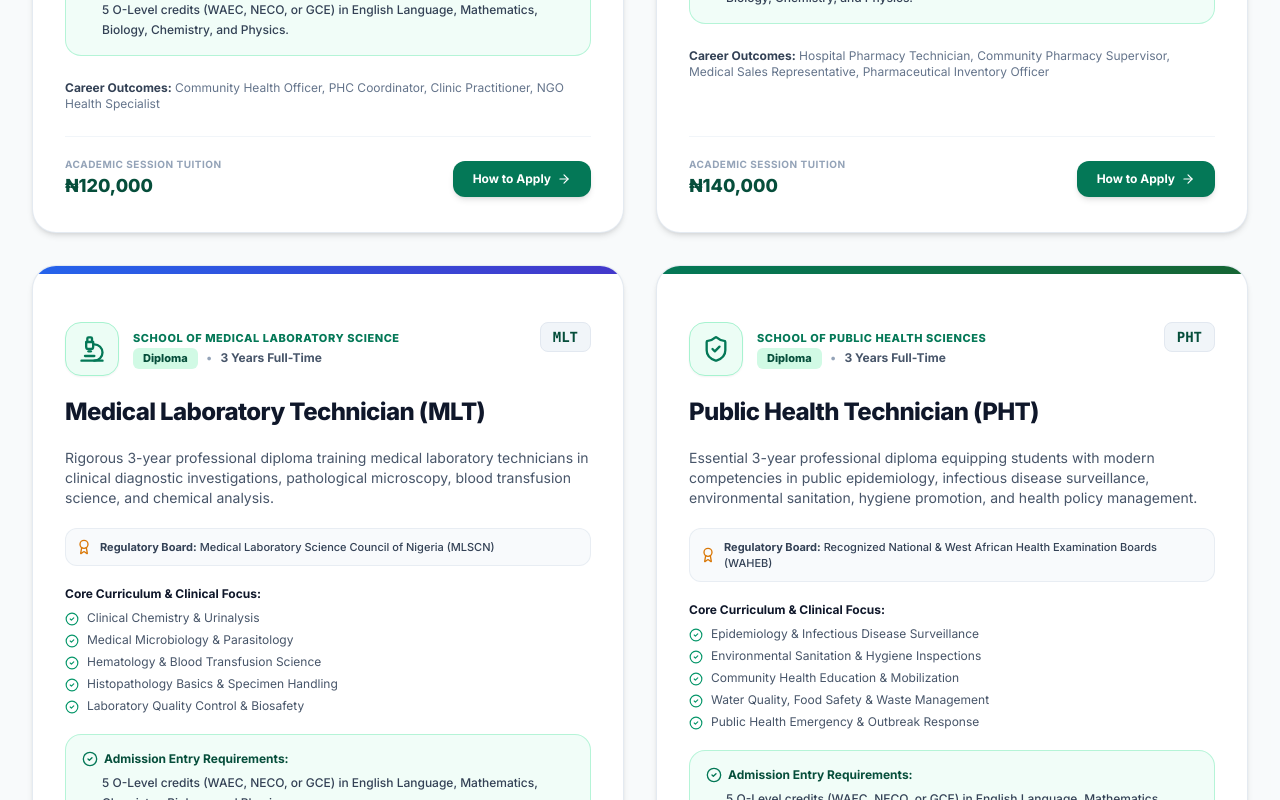
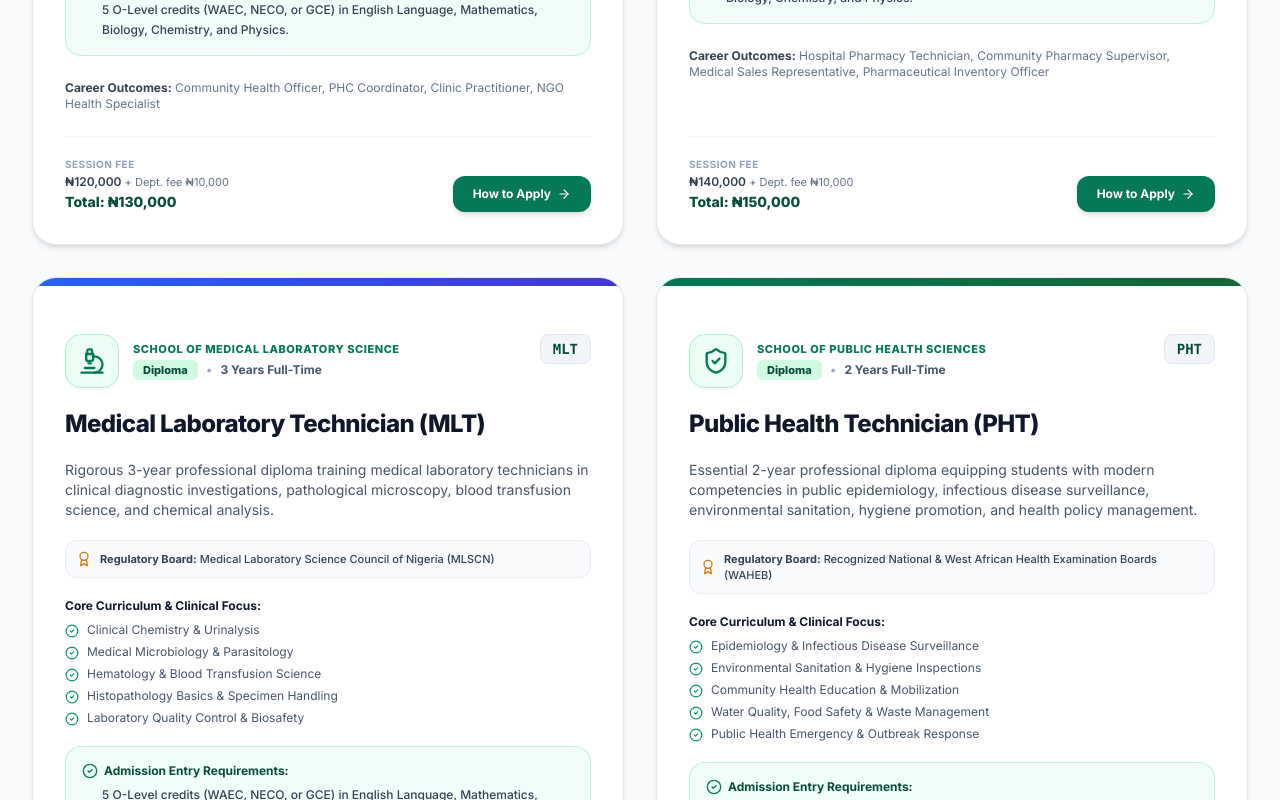
Before and after one commit to BashirAmbay/ACOHST, a React (Vite) app in the folder frontend/: page /academics in a window 1280 px wide. Shown: the part 2040-2840 px from the top of the page. Built offline with nearby package versions, Linux system fonts and the light colour scheme; no server answers.

Commit message:
commit update

```diff
--- a/frontend/src/pages/admin/AcademicsManager.jsx
+++ b/frontend/src/pages/admin/AcademicsManager.jsx
@@ -146,7 +146,10 @@ export default function AcademicsManager() {
             <p className="text-xs text-slate-400 line-clamp-2">{prog.description}</p>
             <div className="pt-2 border-t border-slate-900 flex justify-between items-center text-xs">
               <span className="text-slate-500">Session Fee:</span>
-              <span className="font-bold text-amber-300">₦{prog.fee_amount.toLocaleString()}</span>
+              <div className="text-right">
+                <span className="font-bold text-amber-300">₦{prog.fee_amount.toLocaleString()} + Dept. fee ₦10,000</span>
+                <span className="block text-[11px] text-emerald-400 font-extrabold">Total: ₦{(prog.fee_amount + 10000).toLocaleString()}</span>
+              </div>
             </div>
           </div>
         ))}
--- a/frontend/src/pages/applicant/ApplicationForm.jsx
+++ b/frontend/src/pages/applicant/ApplicationForm.jsx
@@ -439,7 +439,7 @@ export default function ApplicationForm() {
               >
                 {programmes.map(p => (
                   <option key={p.id} value={p.id}>
-                    {p.name} ({p.degree_type} - ₦{p.fee_amount.toLocaleString()})
+                    {p.name} ({p.degree_type} - Session Fee: ₦{p.fee_amount.toLocaleString()} + Dept. fee ₦10,000 = Total: ₦{(p.fee_amount + 10000).toLocaleString()})
                   </option>
                 ))}
               </select>
--- a/frontend/src/pages/public/Academics.jsx
+++ b/frontend/src/pages/public/Academics.jsx
@@ -104,14 +104,14 @@ const STATIC_COURSES = [
     name: 'Public Health Technician (PHT)',
     code: 'PHT',
     degree_type: 'Diploma',
-    duration_years: 3,
+    duration_years: 2,
     fee_amount: 110000,
     regulatory_board: 'Recognized National & West African Health Examination Boards (WAHEB)',
     school_name: 'School of Public Health Sciences',
     icon: ShieldCheck,
     badgeColor: 'from-emerald-700 to-green-800',
     description:
-      'Essential 3-year professional diploma equipping students with modern competencies in public epidemiology, infectious disease surveillance, environmental sanitation, hygiene promotion, and health policy management.',
+      'Essential 2-year professional diploma equipping students with modern competencies in public epidemiology, infectious disease surveillance, environmental sanitation, hygiene promotion, and health policy management.',
     requirements:
       '5 O-Level credits (WAEC, NECO, or GCE) in English Language, Mathematics, Biology, Chemistry, and Physics.',
     specific_requirement:
@@ -441,14 +441,18 @@ export default function Academics() {
                 </div>
 
                 {/* Card Bottom CTA & Fee */}
-                <div className="pt-5 border-t border-slate-100 flex items-center justify-between">
-                  <div>
+                <div className="pt-5 border-t border-slate-100 flex items-end justify-between gap-3">
+                  <div className="space-y-0.5">
                     <span className="text-[10px] text-slate-400 uppercase font-bold block tracking-wider">
-                      Academic Session Tuition
+                      Session Fee
                     </span>
-                    <span className="font-black text-acohst-900 text-lg">
-                      ₦{course.fee_amount?.toLocaleString?.() || '120,000'}
-                    </span>
+                    <div className="text-xs text-slate-700 font-semibold leading-tight">
+                      <span>₦{Number(course.fee_amount || 120000).toLocaleString()}</span>
+                      <span className="text-[11px] text-slate-500 font-normal"> + Dept. fee ₦10,000</span>
+                    </div>
+                    <div className="text-sm font-black text-acohst-900">
+                      Total: ₦{(Number(course.fee_amount || 120000) + 10000).toLocaleString()}
+                    </div>
                   </div>
 
                   <Link
--- a/frontend/src/pages/public/Admissions.jsx
+++ b/frontend/src/pages/public/Admissions.jsx
@@ -42,7 +42,7 @@ export default function Admissions() {
       name: 'Public Health Technician (PHT)',
       code: 'PHT',
       award: 'Professional Diploma',
-      duration: '3 Years',
+      duration: '2 Years',
       board: 'National & West African Health Examination Boards (WAHEB)'
     }
   ];
--- a/frontend/src/pages/public/Home.jsx
+++ b/frontend/src/pages/public/Home.jsx
@@ -52,10 +52,10 @@ export const STATIC_PROGRAMMES = [
     name: 'Public Health Technician (PHT)',
     code: 'PHT',
     degree_type: 'Diploma',
-    duration_years: 3,
+    duration_years: 2,
     fee_amount: 110000,
     requirement_summary: '5 O-Level credits (WAEC, NECO, or GCE) in English Language, Mathematics, Biology, Chemistry, and Physics.',
-    description: '3-year professional diploma equipping students with essential skills in epidemiology, disease surveillance, community sanitation, environmental hygiene, and public health education.'
+    description: '2-year professional diploma equipping students with essential skills in epidemiology, disease surveillance, community sanitation, environmental hygiene, and public health education.'
   }
 ];
 
@@ -421,10 +421,16 @@ export default function Home() {
                 </div>
               </div>
 
-              <div className="pt-4 border-t border-slate-100 flex items-center justify-between">
-                <div>
+              <div className="pt-4 border-t border-slate-100 flex items-end justify-between gap-2">
+                <div className="space-y-0.5">
                   <span className="text-[10px] text-slate-400 uppercase font-bold block">Session Fee</span>
-                  <span className="font-extrabold text-acohst-800 text-sm">₦{Number(prog.fee_amount || 0).toLocaleString()}</span>
+                  <div className="text-xs text-slate-700 font-semibold leading-tight">
+                    <span>₦{Number(prog.fee_amount || 0).toLocaleString()}</span>
+                    <span className="text-[10px] text-slate-500 font-normal"> + Dept. fee ₦10,000</span>
+                  </div>
+                  <div className="text-xs font-black text-acohst-800">
+                    Total: ₦{(Number(prog.fee_amount || 0) + 10000).toLocaleString()}
+                  </div>
                 </div>
 
                 <Link
--- a/frontend/src/pages/public/News.jsx
+++ b/frontend/src/pages/public/News.jsx
@@ -18,10 +18,10 @@ export const STATIC_NEWS = [
     content: `Al-Madinatu College of Health Science and Technology Kore (ACOHST) announces that Admission Forms for the 2026/2027 Academic Session are officially available.
 
 Approved & Accredited Courses Offered:
-1. Community Health Extension Workers (CHEW) - Diploma (Session Fee: ₦120,000)
-2. Pharmacy Technician (PT) - Diploma (Session Fee: ₦140,000)
-3. Medical Laboratory Technician (MLT) - Diploma (Session Fee: ₦120,000)
-4. Public Health Technician (PHT) - Diploma (Session Fee: ₦110,000)
+1. Community Health Extension Workers (CHEW) - Diploma (Session Fee: ₦120,000 + Dept. fee ₦10,000 = Total: ₦130,000)
+2. Pharmacy Technician (PT) - Diploma (Session Fee: ₦140,000 + Dept. fee ₦10,000 = Total: ₦150,000)
+3. Medical Laboratory Technician (MLT) - Diploma (Session Fee: ₦120,000 + Dept. fee ₦10,000 = Total: ₦130,000)
+4. Public Health Technician (PHT) - Diploma (Session Fee: ₦110,000 + Dept. fee ₦10,000 = Total: ₦120,000)
 
 General Entry Requirements:
 5 O-Level credits (WAEC, NECO, or GCE) in English Language, Mathematics, Biology, Chemistry, and Physics.
```
Also changed, not shown: 1 other file (tests, documents, lock files or other folders).
